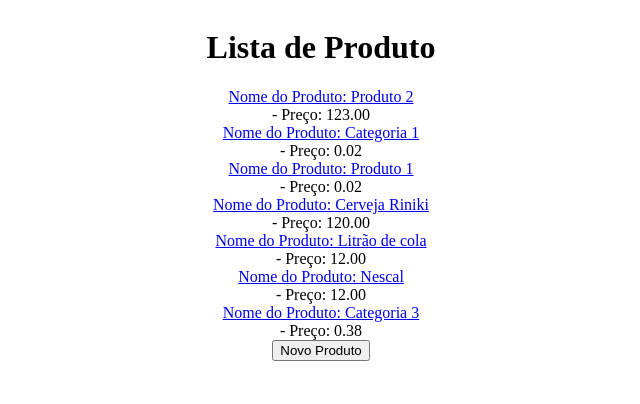
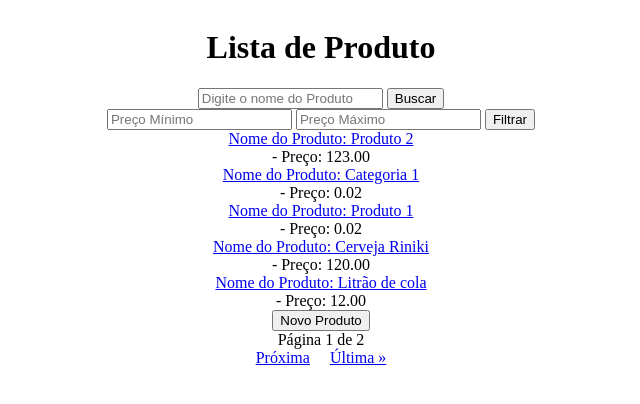
Before and after one commit to eduardoferreiralima/Atividade-models-e-admin, a Django app: page / in a window 1280 px wide. Shown: the top 404 px of the page, without its empty margins (319-959 px from the left). Run offline with Django 5.2, Linux system fonts and the light colour scheme; data comes from the database, SQL or seed files in the repository; both versions use the stored data as it was after the commit.

Commit message:
Atividade filtros e paginação

```diff
--- a/atv/templates/atv/lista-produtos.html
+++ b/atv/templates/atv/lista-produtos.html
@@ -1,28 +1,64 @@
 <!DOCTYPE html>
 <html lang="en">
+
 <head>
     <meta charset="UTF-8">
     <meta name="viewport" content="width=device-width, initial-scale=1.0">
     <title>Lista</title>
 </head>
 <style>
-    body{
+    body {
         display: flex;
         flex-direction: column;
         align-items: center;
         justify-content: center;
     }
+
+    .paginacao {
+        display: flex;
+        flex-direction: row;
+        gap:20px;
+    }
 </style>
+
 <body>
     <h1>Lista de Produto</h1>
 
+    <form action="" method="GET">
+        <input name="busca" type="text" placeholder="Digite o nome do Produto">
+        <button type="submit">Buscar</button>
+    </form>
+    <form action="" method="GET">
+        <input name="preco_min" id="preco_min" type="number" step="0.01" placeholder="Preço Mínimo">
+        <input name="preco_max" id="preco_max" type="number" step="0.01" placeholder="Preço Máximo">
+        <button type="submit" id="filter">Filtrar</button>
+    </form>
+
     {% for produto in produtos %}
 
-    <a href="{% url 'detalhes_produto' produto.codigo %}">Nome do Produto: {{ produto.nome }}</a> - Preço: {{ produto.preco }}
+    <a href="{% url 'detalhes_produto' produto.codigo %}">Nome do Produto: {{ produto.nome }}</a> - Preço: {{produto.preco }}
 
     {% endfor %}
 
     <a href="{% url "cadastrar_produto" %}"><button>Novo Produto</button></a>
+    {% if page_obj.has_previous %}
+    <div class="paginacao">
+        <a href="?page=1">&laquo; primeira</a>
+        <a href="?page={{ page_obj.previous_page_number }}">anterior</a>
+    </div>
+    {% endif %}
+    <span>
+        Página {{ page_obj.number }} de {{ page_obj.paginator.num_pages }}
+    </span>
+
+    <div class="paginacao">
+        {% if page_obj.has_next %}
+        <a href="?page={{ page_obj.next_page_number }}">Próxima</a>
+        <a href="?page={{ page_obj.paginator.num_pages }}">Última &raquo;</a>
+        {% endif %}
+    </div>
 
 </body>
+
+
 </html>
--- a/atv/views.py
+++ b/atv/views.py
@@ -1,7 +1,9 @@
+from encodings import search_function
 from django.shortcuts import render, get_object_or_404, get_list_or_404
 from .models import Products, Fornecedor, Categoria
 from .forms import ProductsModelForm, FornecedorModelForm, CategoriaModelForm
 from django.views.generic import ListView, CreateView, DetailView
+from django.db.models import Q
 from django.urls import reverse_lazy
 # Create your views here.
 
@@ -9,6 +11,29 @@ class Lista_produtos(ListView):
     model = Products
     template_name = 'atv/lista-produtos.html'
     context_object_name = 'produtos'
+    paginate_by = 5
+
+    def get_queryset(self):
+        busca = self.request.GET.get('busca')
+        preco_min = self.request.GET.get('preco_min')
+        preco_max = self.request.GET.get('preco_max')
+        queryset = Products.objects.all()
+
+        if preco_min:
+            print('preco')
+            queryset = queryset.filter(preco__gte=preco_min)
+
+        if preco_max:
+            print('preco')
+            queryset = queryset.filter(preco__lte=preco_max)
+
+        if preco_max and preco_min:
+            print('preco')
+            queryset = queryset.filter(Q(preco__gte=preco_min) & Q(preco__lte=preco_max))
+
+        if busca:
+            queryset = queryset.filter(nome__icontains=busca)
+        return queryset
 
 class Detalhes_produtos(DetailView):
     model = Products
```
Also changed, not shown: db.sqlite3.
